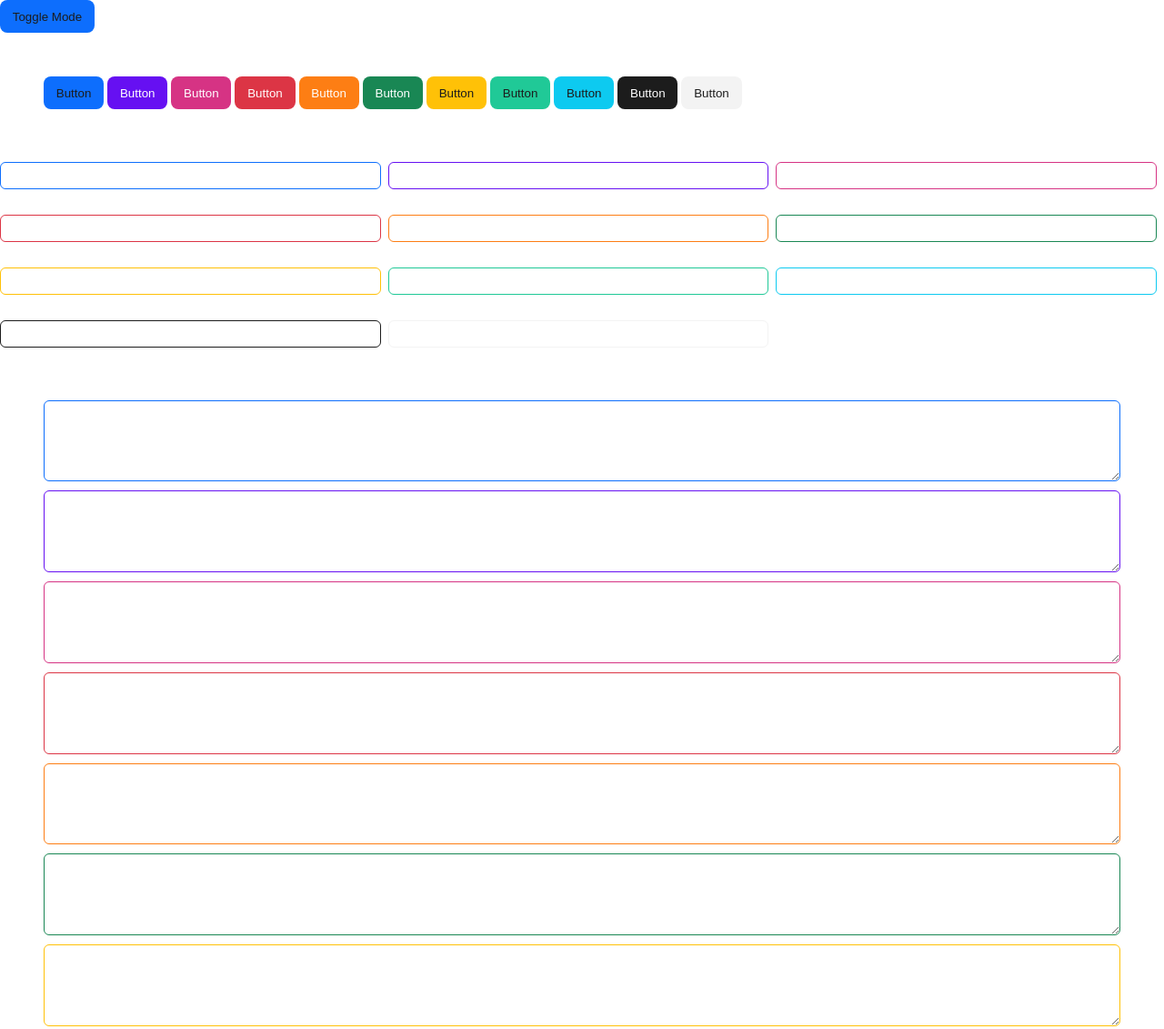
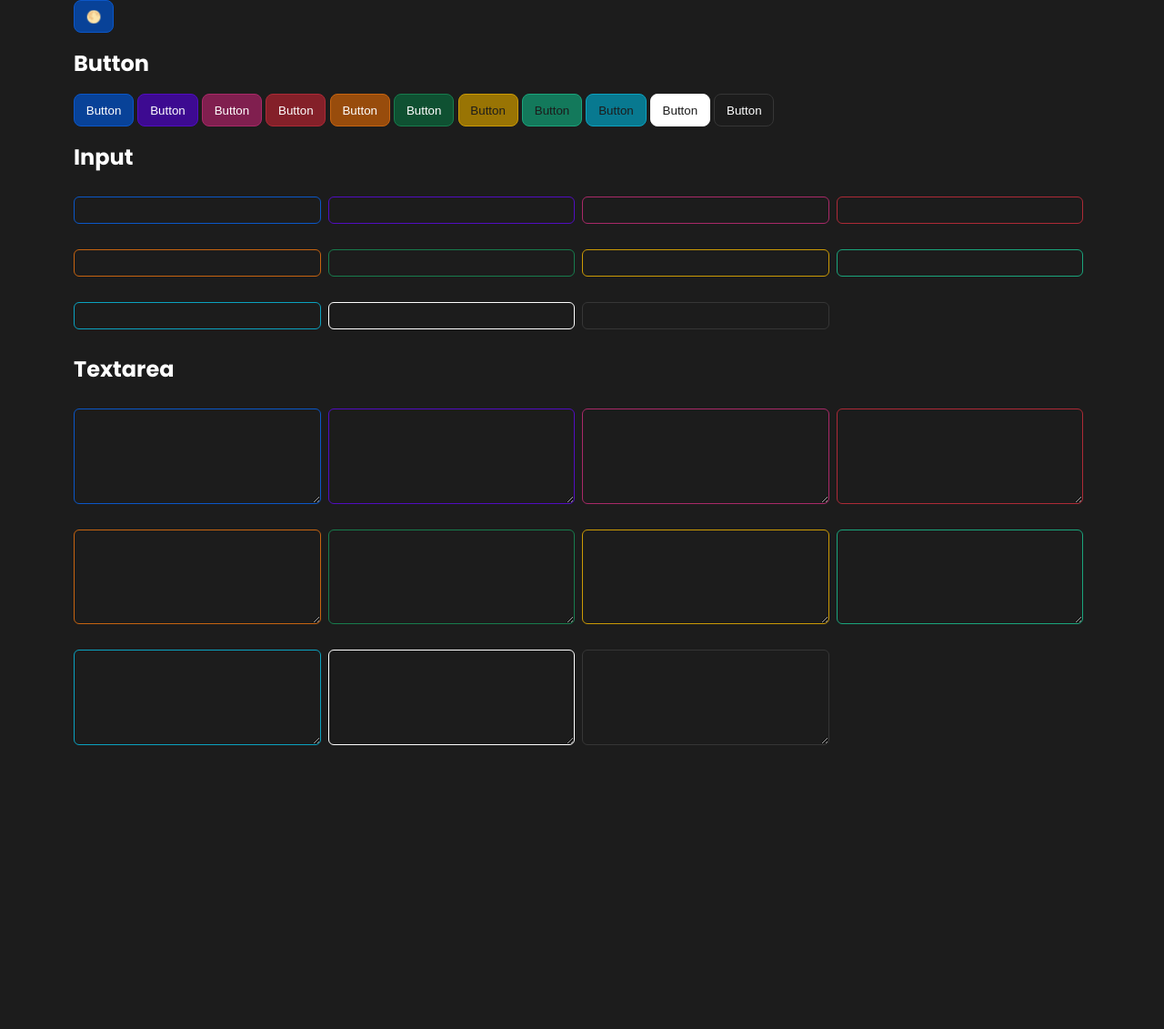
Before and after one commit to Yasser-Alnajjar/design-system-sass, a plain HTML site: page index.html in a window 1280 px wide. Shown: the top 1131 px of the page at 91% size. After the commit the page ends 837 px from the top, so only its background shows below. Drawn offline with Linux system fonts and the light colour scheme.

Commit message:
creating containers

```diff
--- a/css/style.scss
+++ b/css/style.scss
@@ -5,3 +5,6 @@ body.dark {
   background-color: $dark;
   color: $light;
 }
+body {
+  font-family: "Poppins", sans-serif;
+}
--- a/index.html
+++ b/index.html
@@ -6,18 +6,23 @@
   <meta name="viewport" content="width=device-width, initial-scale=1.0" />
   <link rel="preconnect" href="https://fonts.googleapis.com" />
   <link rel="preconnect" href="https://fonts.gstatic.com" crossorigin />
+  <link rel="preconnect" href="https://fonts.googleapis.com">
+  <link rel="preconnect" href="https://fonts.gstatic.com" crossorigin>
   <link
-    href="https://fonts.googleapis.com/css2?family=Lato:ital,wght@0,100;0,300;0,400;0,700;0,900;1,100;1,300;1,400;1,700;1,900&display=swap"
-    rel="stylesheet" />
+    href="https://fonts.googleapis.com/css2?family=Poppins:ital,wght@0,100;0,200;0,300;0,400;0,500;0,600;0,700;0,800;0,900;1,100;1,200;1,300;1,400;1,500;1,600;1,700;1,800;1,900&display=swap"
+    rel="stylesheet">
   <link rel="stylesheet" href="./css/style.css" />
   <title>Design System - SASS</title>
 </head>
 
-<body>
+<body class="dark">
+  <div class="container">
+
     <button class="btn primary toggle_mode">
-    Toggle Mode
+      🌕
     </button>
-  <div class="m">
+    <h2 class="m-block">Button</h2>
+    <div>
       <button class="btn primary">Button</button>
       <button class="btn indigo">Button</button>
       <button class="btn pink">Button</button>
@@ -30,36 +35,62 @@
       <button class="btn dark">Button</button>
       <button class="btn white">Button</button>
     </div>
+    <h2 class="m-block">Input</h2>
     <div class="row">
-    <div class="col-4">
+      <div class="col-12 col-md-4 col-lg-3">
         <input type="text" class="control primary" />
       </div>
-    <div class="col-4"><input type="text" class="control indigo" /></div>
-    <div class="col-4"><input type="text" class="control pink" /></div>
-    <div class="col-4"><input type="text" class="control danger" /></div>
-    <div class="col-4"><input type="text" class="control orange" /></div>
-    <div class="col-4"><input type="text" class="control green" /></div>
-    <div class="col-4"><input type="text" class="control warning" /></div>
-    <div class="col-4"><input type="text" class="control teal" /></div>
-    <div class="col-4"><input type="text" class="control cyan" /></div>
-    <div class="col-4"><input type="text" class="control dark" /></div>
-    <div class="col-4">
+      <div class="col-12 col-md-4 col-lg-3"><input type="text" class="control indigo" /></div>
+      <div class="col-12 col-md-4 col-lg-3"><input type="text" class="control pink" /></div>
+      <div class="col-12 col-md-4 col-lg-3"><input type="text" class="control danger" /></div>
+      <div class="col-12 col-md-4 col-lg-3"><input type="text" class="control orange" /></div>
+      <div class="col-12 col-md-4 col-lg-3"><input type="text" class="control green" /></div>
+      <div class="col-12 col-md-4 col-lg-3"><input type="text" class="control warning" /></div>
+      <div class="col-12 col-md-4 col-lg-3"><input type="text" class="control teal" /></div>
+      <div class="col-12 col-md-4 col-lg-3"><input type="text" class="control cyan" /></div>
+      <div class="col-12 col-md-4 col-lg-3"><input type="text" class="control dark" /></div>
+      <div class="col-12 col-md-4 col-lg-3">
         <input type="text" class="control white" />
       </div>
     </div>
-  <div class="m">
-    <textarea rows="5" type="text" class="control primary"></textarea>
-    <textarea rows="5" type="text" class="control indigo"></textarea>
-    <textarea rows="5" type="text" class="control pink"></textarea>
-    <textarea rows="5" type="text" class="control danger"></textarea>
-    <textarea rows="5" type="text" class="control orange"></textarea>
-    <textarea rows="5" type="text" class="control green"></textarea>
-    <textarea rows="5" type="text" class="control warning"></textarea>
-    <textarea rows="5" type="text" class="control teal"></textarea>
-    <textarea rows="5" type="text" class="control cyan"></textarea>
-    <textarea rows="5" type="text" class="control dark"></textarea>
-    <textarea rows="5" type="text" class="control white"></textarea>
+    <h2 class="m-block">Textarea</h2>
+    <div class="row">
+      <div class="col-12 col-md-4 col-lg-3">
+        <textarea rows="6" type="text" class="control primary"></textarea>
       </div>
+      <div class="col-12 col-md-4 col-lg-3">
+        <textarea rows="6" type="text" class="control indigo"></textarea>
+      </div>
+      <div class="col-12 col-md-4 col-lg-3">
+        <textarea rows="6" type="text" class="control pink"></textarea>
+      </div>
+      <div class="col-12 col-md-4 col-lg-3">
+        <textarea rows="6" type="text" class="control danger"></textarea>
+      </div>
+      <div class="col-12 col-md-4 col-lg-3">
+        <textarea rows="6" type="text" class="control orange"></textarea>
+      </div>
+      <div class="col-12 col-md-4 col-lg-3">
+        <textarea rows="6" type="text" class="control green"></textarea>
+      </div>
+      <div class="col-12 col-md-4 col-lg-3">
+        <textarea rows="6" type="text" class="control warning"></textarea>
+      </div>
+      <div class="col-12 col-md-4 col-lg-3">
+        <textarea rows="6" type="text" class="control teal"></textarea>
+      </div>
+      <div class="col-12 col-md-4 col-lg-3">
+        <textarea rows="6" type="text" class="control cyan"></textarea>
+      </div>
+      <div class="col-12 col-md-4 col-lg-3">
+        <textarea rows="6" type="text" class="control dark"></textarea>
+      </div>
+      <div class="col-12 col-md-4 col-lg-3">
+        <textarea rows="6" type="text" class="control white"></textarea>
+      </div>
+    </div>
+  </div>
+
   <script src="./js/app.js"></script>
 </body>
 
--- a/js/app.js
+++ b/js/app.js
@@ -1,4 +1,5 @@
 const toggle = document.querySelector(".toggle_mode");
 toggle.addEventListener("click", () => {
   document.body.classList.toggle("dark");
+  toggle.innerText = document.body.classList.contains("dark") ? "🌕" : "🌑";
 });
--- a/sass/_main.scss
+++ b/sass/_main.scss
@@ -1,5 +1,6 @@
 @import "./base/variables";
 @import "./base/base";
+@import "./base/containers";
 
 // Components
 @import "./components/button";
--- /dev/null
+++ b/sass/base/_containers.scss
@@ -0,0 +1,25 @@
+.container {
+  width: 100%;
+  padding-inline: 1rem;
+  margin-inline: auto;
+}
+@media screen and (min-width: 576px) {
+  .container {
+    max-width: 540px;
+  }
+}
+@media screen and (min-width: 768px) {
+  .container {
+    max-width: 720px;
+  }
+}
+@media screen and (min-width: 1024px) {
+  .container {
+    max-width: 970px;
+  }
+}
+@media screen and (min-width: 1200px) {
+  .container {
+    max-width: 1150px;
+  }
+}
--- a/sass/base/_grid_system.scss
+++ b/sass/base/_grid_system.scss
@@ -2,17 +2,8 @@
   display: flex;
   flex-wrap: wrap;
   gap: $gap;
+  margin-block: 0.5rem;
 }
-@each $screen, $width in $breakPoints {
-  @media screen and (min-width: $width) {
-    @for $i from 1 through 12 {
-      .col-#{$screen}-#{$i} {
-        width: calc((100% / 12) * $i - $gap);
-      }
-    }
-  }
-}
-
 .col-1 {
   width: calc(8.3333333333% - 0.5rem);
 }
@@ -60,3 +51,13 @@
 .col-12 {
   width: calc(100% - 0.5rem);
 }
+
+@each $screen, $width in $breakPoints {
+  @media screen and (min-width: $width) {
+    @for $i from 1 through 12 {
+      .col-#{$screen}-#{$i} {
+        width: calc((100% / 12) * $i - $gap);
+      }
+    }
+  }
+}
--- a/sass/base/_helpers.scss
+++ b/sass/base/_helpers.scss
@@ -1,14 +1,6 @@
-.mx {
-  margin: 0 3rem;
-}
-.my {
-  margin: 3rem 0;
-}
-
-.m {
-  margin: 3rem;
-}
-
 .rounded {
   border-radius: $unit;
 }
+.m-block {
+  margin-block: 1rem;
+}
--- a/sass/base/_variants.scss
+++ b/sass/base/_variants.scss
@@ -292,16 +292,17 @@ $variants_dark: (
     .btn.#{$variant} {
       color: $color;
       background-color: $background;
+      border-color: lighten($background, 10);
     }
     .btn:hover.#{$variant} {
       background-color: lighten($background, 10);
     }
 
     .control.#{$variant} {
-      border-color: $background;
       color: white;
+      border-color: lighten($background, 10);
       &.#{$variant}:focus {
-        border-color: lighten($background, 10);
+        border-color: lighten($background, 20);
       }
       &.#{$variant}:hover {
         border-color: lighten($background, 20);
```
Also changed, not shown: css/style.css, 1 other file. Lines whose indentation alone changed are shown as unchanged.
